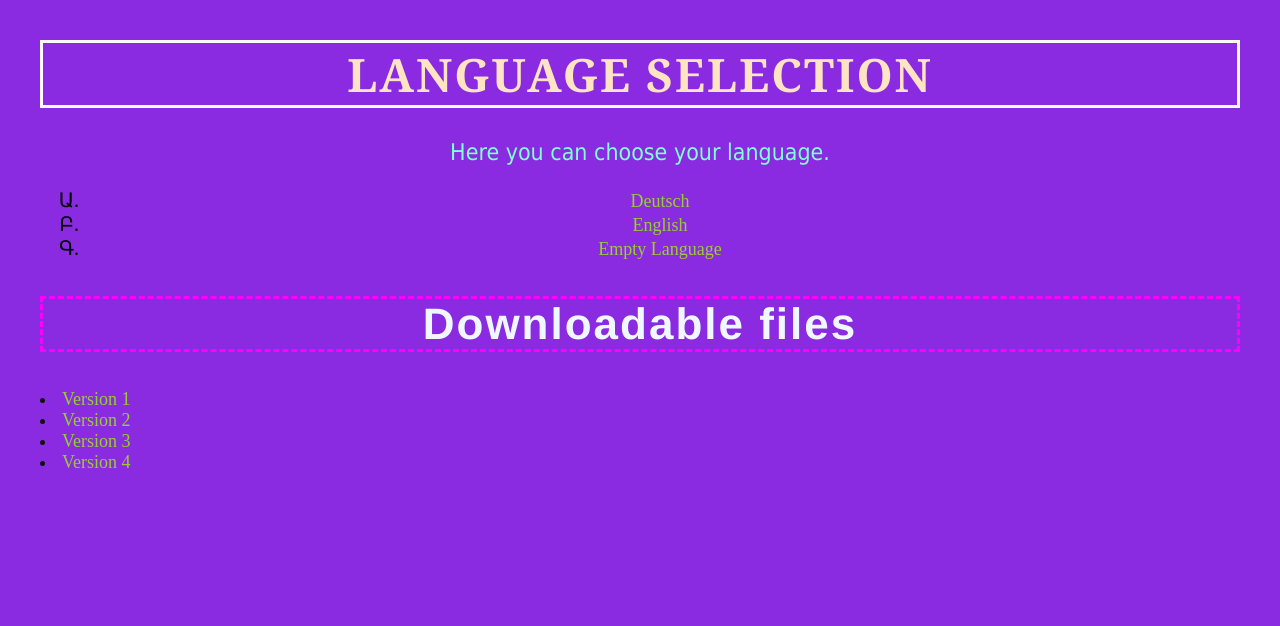
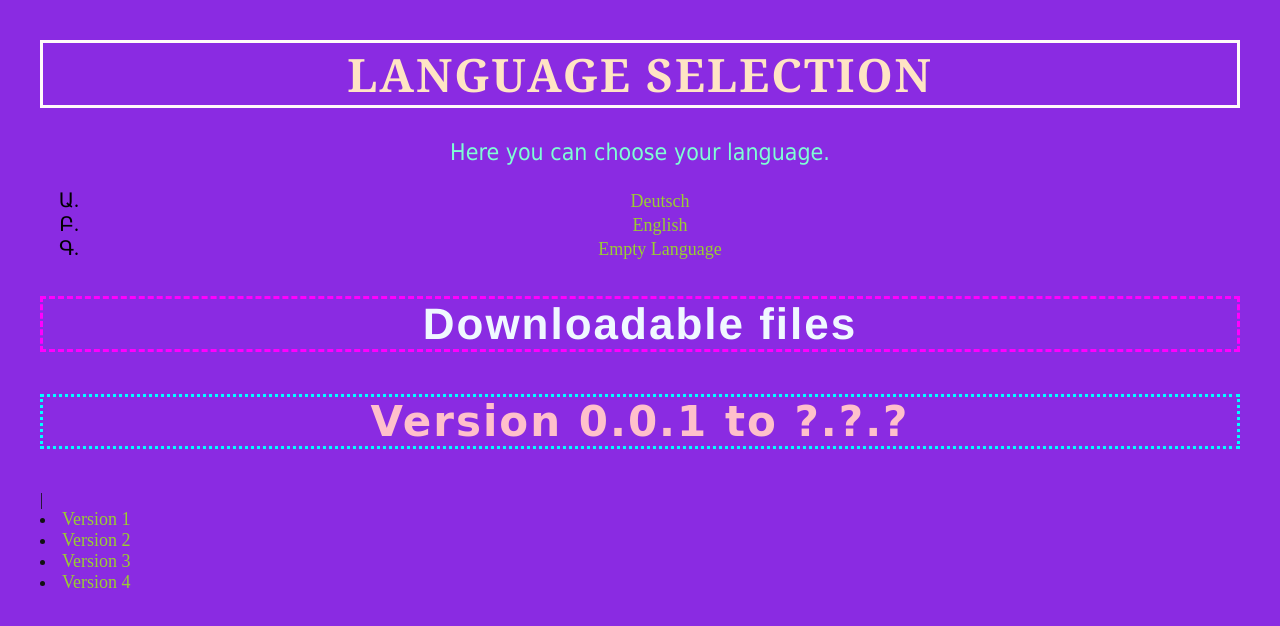
Before and after one commit to Jan-Verlag24/Random-Page, a plain HTML site: page index.html in a window 1280 px wide. Drawn offline with Linux system fonts and the light colour scheme.

Commit message:
Update index.html
Added overview to the downloadable zip-archives...

```diff
--- a/index.html
+++ b/index.html
@@ -19,6 +19,7 @@
   <!-- Additional files you can download -->
 
   <h2>Downloadable files</h2>
+  <h3>Version 0.0.1 to ?.?.?</h3> | <!-- <h3>Version 0.1.0 to ?.?.?<h3> -->
   <li><a href="updates/my_archive-0.0.1.zip">Version 1</a></li>
   <li><a href="updates/my_archive-0.0.2.zip">Version 2</a></li>
   <li><a href="updates/my_archive-0.0.3.zip">Version 3</a></li>
```
